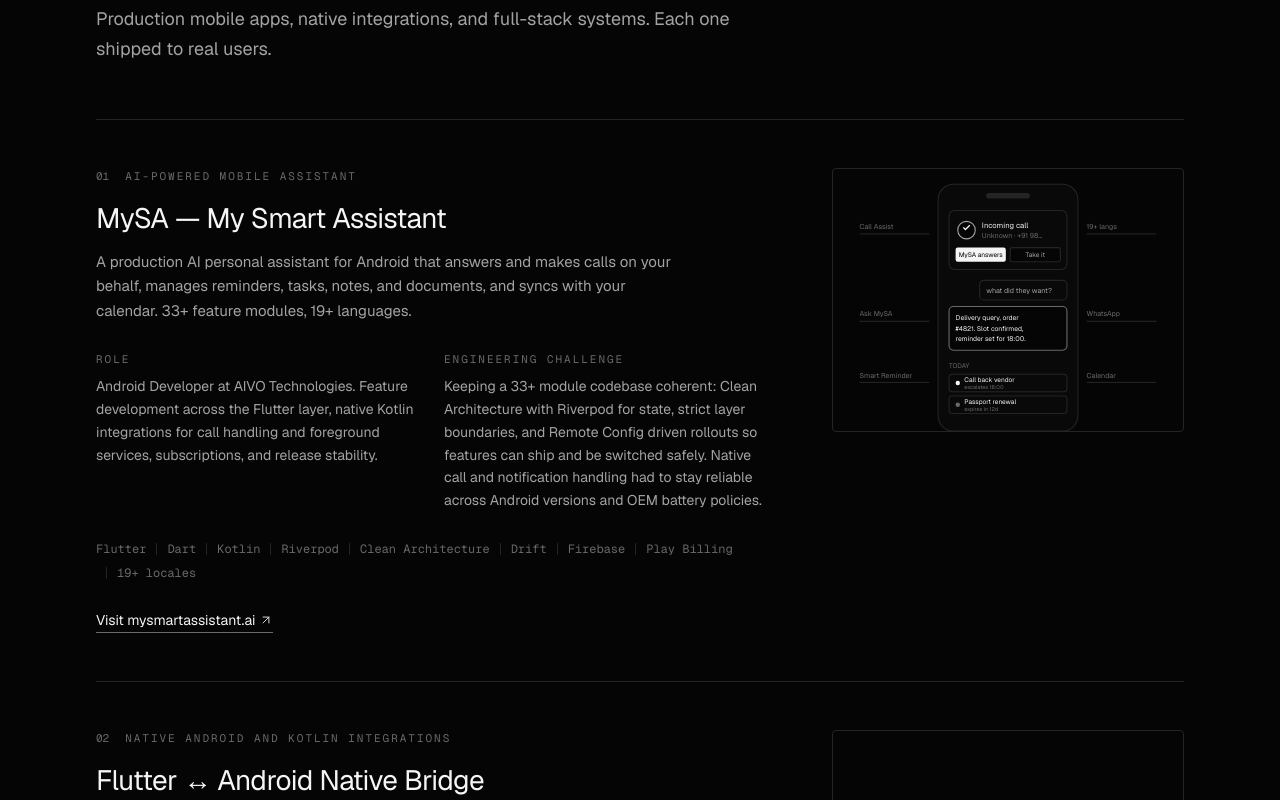
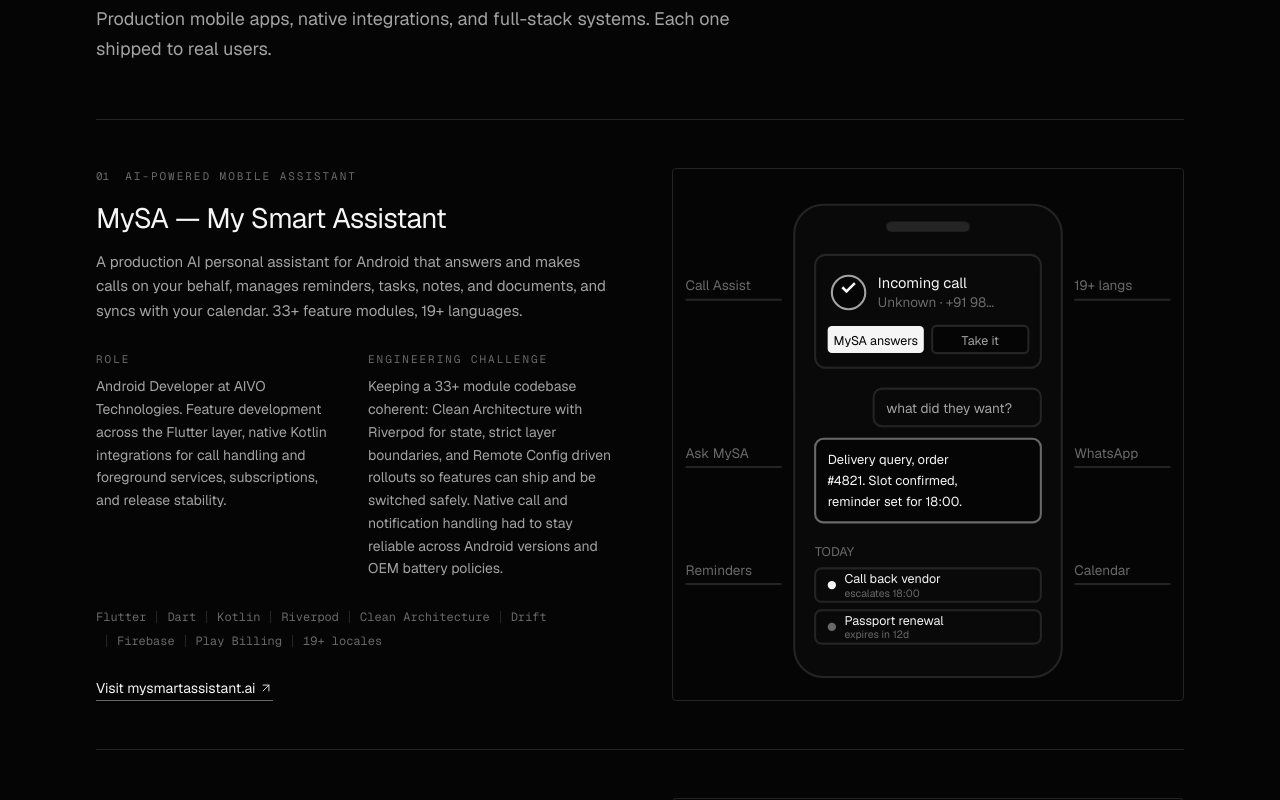
Before and after one commit to Ayush-Bajpaii/Portfolio, a Next.js app: page / in a window 1280 px wide. Shown: the part 3160-3960 px from the top of the page. Built offline with nearby package versions, Linux system fonts and the light colour scheme.

Commit message:
modified the diagram

```diff
--- a/src/components/sections/ProjectCard.tsx
+++ b/src/components/sections/ProjectCard.tsx
@@ -5,7 +5,7 @@ import { ProjectVisual } from "./ProjectVisual";
 
 export function ProjectCard({ project, index }: { project: Project; index: number }) {
   return (
-    <article className="group grid gap-8 border-b border-border py-12 lg:grid-cols-[1fr_minmax(0,22rem)] lg:gap-16">
+    <article className="group grid gap-8 border-b border-border py-12 lg:grid-cols-[1fr_minmax(0,32rem)] lg:gap-14">
       <div className="min-w-0">
         <div className="flex items-baseline gap-4">
           <span className="font-mono text-[11px] text-fg-dim">{String(index + 1).padStart(2, "0")}</span>
@@ -48,7 +48,7 @@ export function ProjectCard({ project, index }: { project: Project; index: numbe
         )}
       </div>
 
-      <div className="aspect-[16/10] min-w-0 lg:aspect-[4/3] lg:self-start">
+      <div className="aspect-[4/3] min-w-0 lg:aspect-auto lg:h-full lg:min-h-[26rem]">
         <ProjectVisual kind={project.visual} />
       </div>
     </article>
--- a/src/components/sections/ProjectVisual.tsx
+++ b/src/components/sections/ProjectVisual.tsx
@@ -26,10 +26,10 @@ export function ProjectVisual({ kind }: { kind: Project["visual"] }) {
 const frame = "relative h-full w-full overflow-hidden rounded-md border border-border bg-bg";
 
 function AssistantVisual() {
-  // MySA: an incoming call handled by the assistant, with reminders and a chat reply.
+  // MySA: a tall phone handled by the assistant, with feature labels either side.
   return (
     <div className={frame} aria-hidden="true">
-      <svg viewBox="0 0 320 240" className="h-full w-full">
+      <svg viewBox="38 8 244 232" preserveAspectRatio="xMidYMid meet" className="h-full w-full">
         {/* Phone */}
         <rect x="96" y="14" width="128" height="226" rx="14" fill="var(--bg-2)" stroke="var(--border)" />
         <rect x="140" y="22" width="40" height="5" rx="2.5" fill="var(--border)" />
@@ -93,11 +93,11 @@ function AssistantVisual() {
         {[
           { y: 60, t: "Call Assist" },
           { y: 140, t: "Ask MySA" },
-          { y: 196, t: "Smart Reminder" },
+          { y: 196, t: "Reminders" },
         ].map((l) => (
           <g key={l.t}>
-            <rect x="24" y={l.y - 1} width="64" height="1" fill="var(--border)" />
-            <text x="24" y={l.y - 5} fontSize="6.5" fontFamily="var(--font-mono)" fill="var(--fg-dim)">
+            <rect x="44" y={l.y - 1} width="46" height="1" fill="var(--border)" />
+            <text x="44" y={l.y - 5} fontSize="6.5" fontFamily="var(--font-mono)" fill="var(--fg-dim)">
               {l.t}
             </text>
           </g>
@@ -108,8 +108,8 @@ function AssistantVisual() {
           { y: 196, t: "Calendar" },
         ].map((l) => (
           <g key={l.t}>
-            <rect x="232" y={l.y - 1} width="64" height="1" fill="var(--border)" />
-            <text x="232" y={l.y - 5} fontSize="6.5" fontFamily="var(--font-mono)" fill="var(--fg-dim)">
+            <rect x="230" y={l.y - 1} width="46" height="1" fill="var(--border)" />
+            <text x="230" y={l.y - 5} fontSize="6.5" fontFamily="var(--font-mono)" fill="var(--fg-dim)">
               {l.t}
             </text>
           </g>
```
